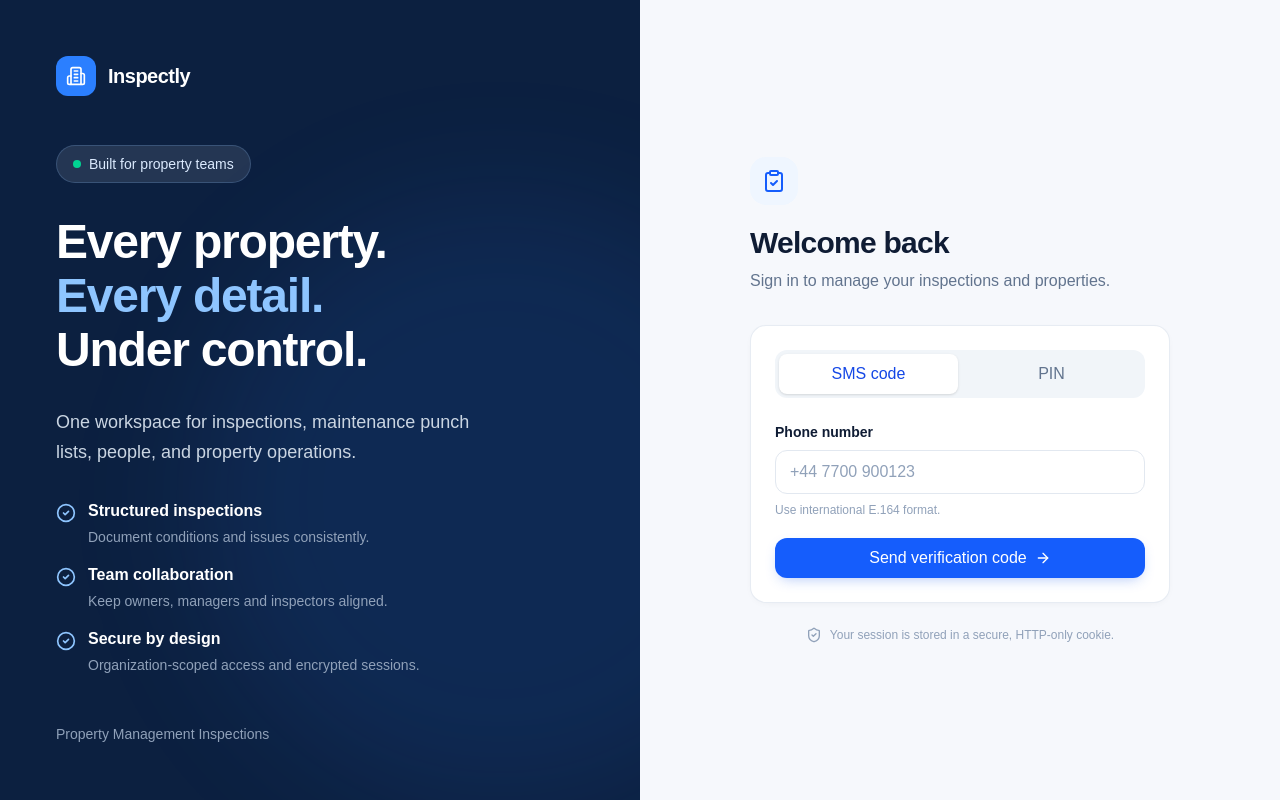
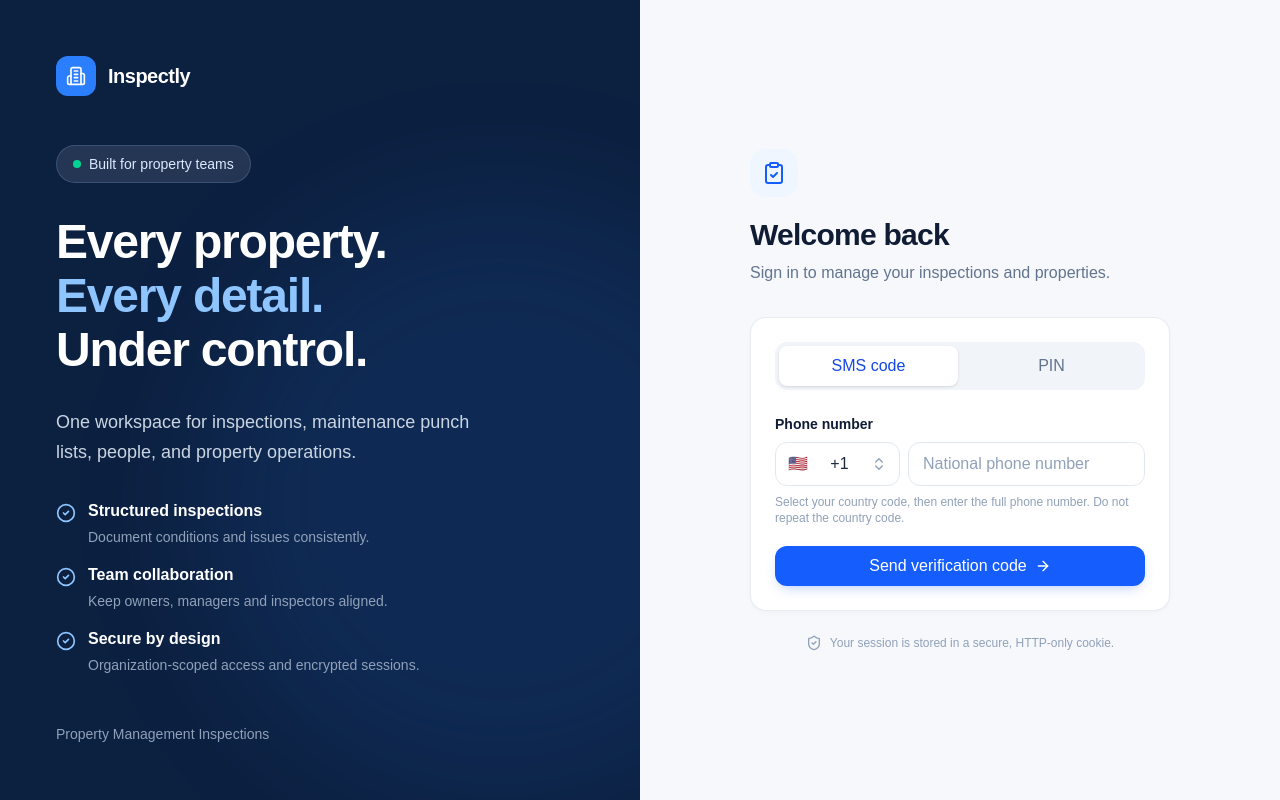
Before and after one commit to Folsik/Property-Management-Inspections, a Next.js app in the folder apps/web/: page /login in a window 1280 px wide. Built offline with nearby package versions, Linux system fonts and the light colour scheme.

Commit message:
feat(web): select searchable country dialing codes during OTP registration and PIN sign-in

```diff
--- a/apps/web/app/login/page.tsx
+++ b/apps/web/app/login/page.tsx
@@ -1,23 +1,34 @@
 "use client";
 import {FormEvent,useState} from "react";
 import {useRouter} from "next/navigation";
-import {ArrowRight,Building2,CheckCircle2,ClipboardCheck,LockKeyhole,ShieldCheck} from "lucide-react";
+import {ArrowRight,Building2,CheckCircle2,ClipboardCheck,LockKeyhole,ShieldCheck,ChevronsUpDown,Search} from "lucide-react";
 import {Button} from "@/components/ui/button";
 import {Input} from "@/components/ui/input";
 import {Card} from "@/components/ui/card";
+import {Dialog,DialogContent,DialogTitle,DialogDescription} from "@/components/ui/dialog";
+import {COUNTRY_DIAL_CODES,countryFlag} from "@/lib/country-codes";
+import {formatE164} from "@/lib/phone";
 
 export default function Login(){
  const router=useRouter();
  const [method,setMethod]=useState<"otp"|"pin">("otp");
  const [step,setStep]=useState<"phone"|"verify">("phone");
- const [phone,setPhone]=useState("");
+ const [countryISO,setCountryISO]=useState("US");
+ const [nationalPhone,setNationalPhone]=useState("");
+ const [countryDialog,setCountryDialog]=useState(false);
+ const [countrySearch,setCountrySearch]=useState("");
+ const selectedCountry=COUNTRY_DIAL_CODES.find(country=>country.iso===countryISO)||COUNTRY_DIAL_CODES[0];
+ const phone=formatE164(selectedCountry.dial,nationalPhone);
+ const filteredCountries=COUNTRY_DIAL_CODES.filter(country=>(country.name+" "+country.iso+" "+country.dial).toLowerCase().includes(countrySearch.toLowerCase()));
  const [code,setCode]=useState("");
  const [pin,setPin]=useState("");
  const [error,setError]=useState("");
  const [developmentCode,setDevelopmentCode]=useState("");
  const [pending,setPending]=useState(false);
  async function submit(event:FormEvent){
-  event.preventDefault();setPending(true);setError("");
+  event.preventDefault();setError("");
+  if(!phone){setError("Enter a complete phone number after selecting the country code. +1 alone is not a valid number.");return;}
+  setPending(true);
   const path=method==="pin"?"pin-login":step==="phone"?"request":"verify";
   const body=method==="pin"?{phone,pin}:step==="phone"?{phone}:{phone,code};
   try{
@@ -57,7 +68,13 @@ export default function Login(){
       <button className={"rounded-lg p-2 text-sm font-semibold "+(method==="pin"?"bg-white text-blue-700 shadow-sm":"text-slate-500")} onClick={()=>{setMethod("pin");setStep("phone");setError("");}}>PIN</button>
      </div>
      <form className="space-y-5" onSubmit={submit}>
-      <div><label htmlFor="phone" className="mb-2 block text-sm font-semibold">Phone number</label><Input id="phone" type="tel" autoComplete="tel" placeholder="+44 7700 900123" value={phone} onChange={e=>setPhone(e.target.value)} required pattern="\+[1-9][0-9]{7,14}" disabled={step==="verify"}/><p className="mt-2 text-xs text-slate-400">Use international E.164 format.</p></div>
+      <div><label htmlFor="phone" className="mb-2 block text-sm font-semibold">Phone number</label>
+       <div className="flex gap-2">
+        <button type="button" aria-label="Choose country calling code" disabled={step==="verify"&&method==="otp"} onClick={()=>{setCountrySearch("");setCountryDialog(true);}} className="inline-flex h-11 min-w-[125px] items-center justify-between gap-2 rounded-xl border border-slate-200 bg-white px-3 text-sm font-semibold text-slate-800 hover:border-blue-400 disabled:opacity-60"><span>{countryFlag(selectedCountry.iso)}</span><span>{selectedCountry.dial}</span><ChevronsUpDown className="size-4 text-slate-400"/></button>
+        <Input id="phone" type="tel" autoComplete="tel-national" inputMode="tel" placeholder="National phone number" value={nationalPhone} onChange={e=>setNationalPhone(e.target.value)} required disabled={step==="verify"&&method==="otp"}/>
+       </div><p className="mt-2 text-xs text-slate-400">Select your country code, then enter the full phone number. Do not repeat the country code.</p>
+       {phone&&<p className="mt-1 text-xs text-blue-600">International format: {phone}</p>}
+      </div>
       {developmentCode&&method==="otp"&&step==="verify"&&<p className="rounded-xl bg-amber-50 p-3 text-xs text-amber-800"><strong>Local development OTP:</strong> {developmentCode}. Configure Twilio for real SMS delivery.</p>}
       {method==="otp"&&step==="verify"&&<div><label htmlFor="code" className="mb-2 block text-sm font-semibold">Verification code</label><Input id="code" inputMode="numeric" autoComplete="one-time-code" maxLength={6} pattern="[0-9]{6}" placeholder="000000" value={code} onChange={e=>setCode(e.target.value)} required/></div>}
       {method==="pin"&&<div><label htmlFor="pin" className="mb-2 block text-sm font-semibold">6-digit PIN</label><Input id="pin" type="password" inputMode="numeric" autoComplete="current-password" maxLength={6} pattern="[0-9]{6}" placeholder="••••••" value={pin} onChange={e=>setPin(e.target.value)} required/></div>}
@@ -69,5 +86,16 @@ export default function Login(){
     <div className="mt-6 flex items-center justify-center gap-2 text-xs text-slate-400"><ShieldCheck className="size-4"/> Your session is stored in a secure, HTTP-only cookie.</div>
    </div>
   </div>
+  <Dialog open={countryDialog} onOpenChange={setCountryDialog}>
+   <DialogContent className="max-h-[85vh] overflow-hidden">
+    <DialogTitle className="text-lg font-bold">Select your country</DialogTitle>
+    <DialogDescription className="mt-1 text-sm text-slate-500">Choose the phone calling code for your region.</DialogDescription>
+    <div className="relative mt-4"><Search className="absolute left-3 top-3.5 size-4 text-slate-400"/><Input autoFocus className="pl-10" placeholder="Search country or code (+1, +44...)" value={countrySearch} onChange={e=>setCountrySearch(e.target.value)}/></div>
+    <div className="mt-3 max-h-[50vh] overflow-y-auto rounded-xl border border-slate-100" role="listbox" aria-label="Countries">
+     {filteredCountries.map(country=><button key={country.iso} type="button" role="option" aria-selected={country.iso===countryISO} onClick={()=>{setCountryISO(country.iso);setCountryDialog(false);setCountrySearch("");setError("");}} className="flex w-full items-center gap-3 border-b border-slate-50 px-3 py-3 text-left text-sm hover:bg-blue-50 focus-visible:bg-blue-50"><span className="text-xl">{countryFlag(country.iso)}</span><span className="min-w-0 flex-1 truncate">{country.name}</span><span className="shrink-0 font-semibold text-slate-500">{country.dial}</span></button>)}
+     {filteredCountries.length===0&&<p className="px-4 py-8 text-center text-sm text-slate-500">No countries match this search.</p>}
+    </div>
+   </DialogContent>
+  </Dialog>
  </div>;
 }
```
